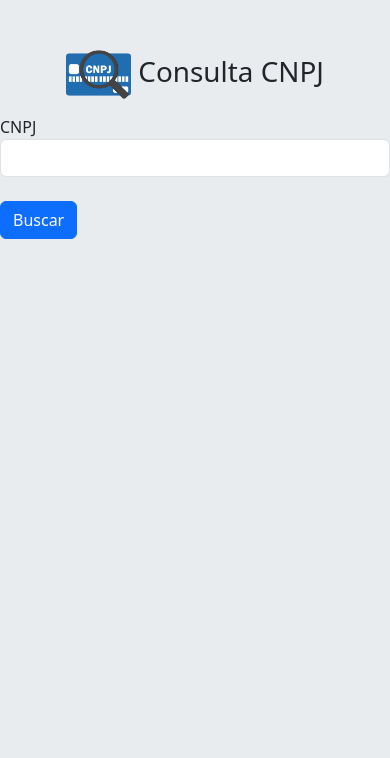
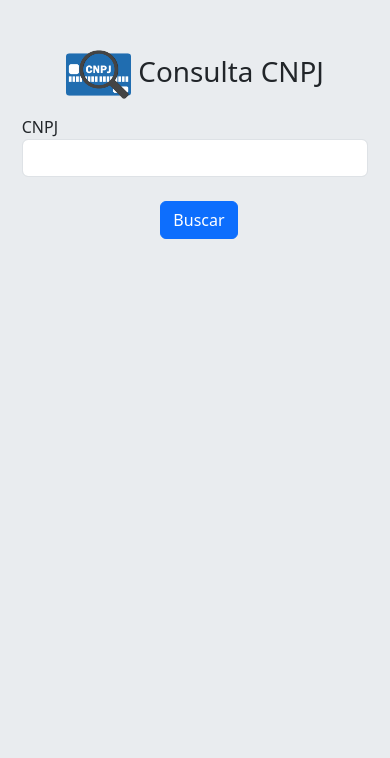
Before and after one commit to DanielJairton/DanielJairton.github.io, a PHP site: the page made by Projetos SENAI/Consulta CNPJ/index.html in a window 390 px wide. Shown: the top 758 px of the page. Run offline with PHP 8.4, Linux system fonts and the light colour scheme.

Commit message:
Calculadora de Depreciação, Consulta CNPJ  - update

```diff
--- a/Projetos SENAI/Consulta CNPJ/assets/css/global.css
+++ b/Projetos SENAI/Consulta CNPJ/assets/css/global.css
@@ -14,3 +14,14 @@ h1{
 #logo_CNPJ{
     height: 65px; width: 65px;
 }
+
+@media screen and (max-width: 800px) {
+    #box-maior{
+        width: 95vw;
+        margin-left: 2.5vw;
+        margin-right: 2.5vw;
+    }
+    #btn-buscar{
+        margin-left: 40%;
+    }
+}
--- a/Projetos SENAI/Consulta CNPJ/index.html
+++ b/Projetos SENAI/Consulta CNPJ/index.html
@@ -31,7 +31,7 @@
                 </div>
                 <div class="col-md-2">
                     <br>
-                    <button class="btn btn-primary" onclick="validarCnpj(document.getElementById('cnpj').value)">Buscar</button>
+                    <button class="btn btn-primary" id="btn-buscar" onclick="validarCnpj(document.getElementById('cnpj').value)">Buscar</button>
                 </div>
             </div><br>
             <div class="form-group row">
```
Also changed, not shown: Projetos SENAI/Calculadora de depreciação/assets/css/global.css (+10 -1 lines).
